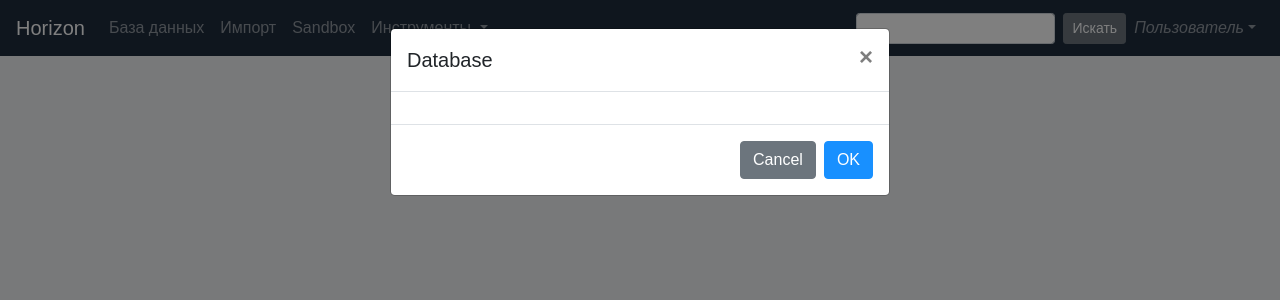
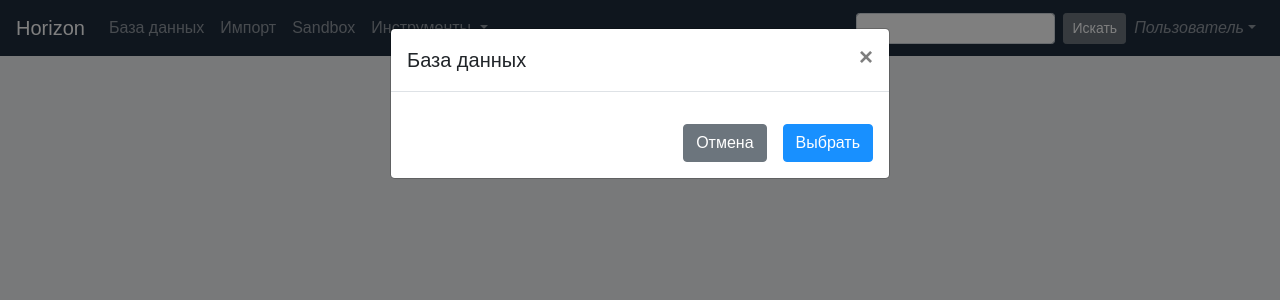
Before and after one commit to dmitrytk/django-rest, a Vue app in the folder client/: page /db in a window 1280 px wide. Shown: the top 300 px of the page. Built offline with nearby package versions, Linux system fonts and the light colour scheme; no server answers; what vue-clipboard2, vue-toasted would draw is missing.

Commit message:
Update field selector

```diff
--- a/client/src/component/FieldSelector.vue
+++ b/client/src/component/FieldSelector.vue
@@ -2,20 +2,26 @@
   <div>
     <b-modal
       v-model="visible"
+      hide-footer
       no-fade
-      title="Database"
+      title="База данных"
       @ok="loadField"
     >
       <b-form-select
         v-if="this.fields"
         v-model="selectedFieldId"
-        :options="fieldList">
+        :options="fieldList"
+      >
         <template #first>
           <b-form-select-option :value="null" disabled>
             -- Выберите месторождение --
           </b-form-select-option>
         </template>
       </b-form-select>
+      <div class="text-right">
+        <b-button class="mt-3 mr-3">Отмена</b-button>
+        <b-button class="mt-3" variant="primary" @click="loadField">Выбрать</b-button>
+      </div>
     </b-modal>
   </div>
 </template>
--- a/client/src/store/modules/fields.js
+++ b/client/src/store/modules/fields.js
@@ -54,7 +54,6 @@ export default {
       commit('setFields', fields.data);
     },
     async fetchField(context, id) {
-      console.log(`Field ${id} fetched`);
       const field = await FieldService.findOne(id);
       localStorage.setItem('lastFieldId', field.data.id);
       context.commit('setField', field.data);
--- a/client/src/views/Import.vue
+++ b/client/src/views/Import.vue
@@ -131,7 +131,7 @@ export default {
         return matched ? matched.key : '';
       });
     },
-    load() {
+    async load() {
       const data = getTableData(this.selectedColumns, this.body);
       const payload = {
         field_id: this.field.id,
@@ -145,6 +145,7 @@ export default {
           if (this.well) {
             this.fetchWell(this.well.id);
           }
+          this.$router.push('/db/wells');
         })
         .catch((err) => {
           this.$toasted.show('Ошибка загрузки данных');
```
Also changed, not shown: 1 other file (tests, documents, lock files or other folders).
